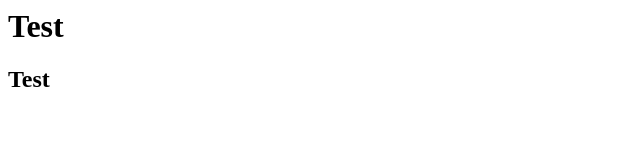
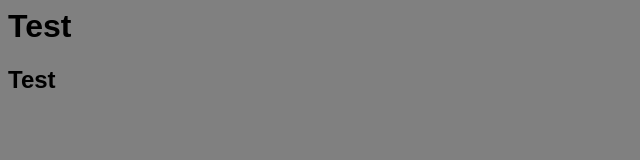
Before and after one commit to html-courses/html-courses.github.io, a plain HTML site: page index.html in a window 1280 px wide. Shown: the whole page, without its empty margins (0-640 px from the left). Drawn offline with Linux system fonts and the light colour scheme.

Commit message:
Update index.html

```diff
--- a/index.html
+++ b/index.html
@@ -1,4 +1,16 @@
 <html>
+
+  <style>
+    body {
+    background-color: gray;
+   font-family: sans-serif;
+    }
+
+
+
+
+
+  </style>
 
 <head>
 <title>Test</title>
```
